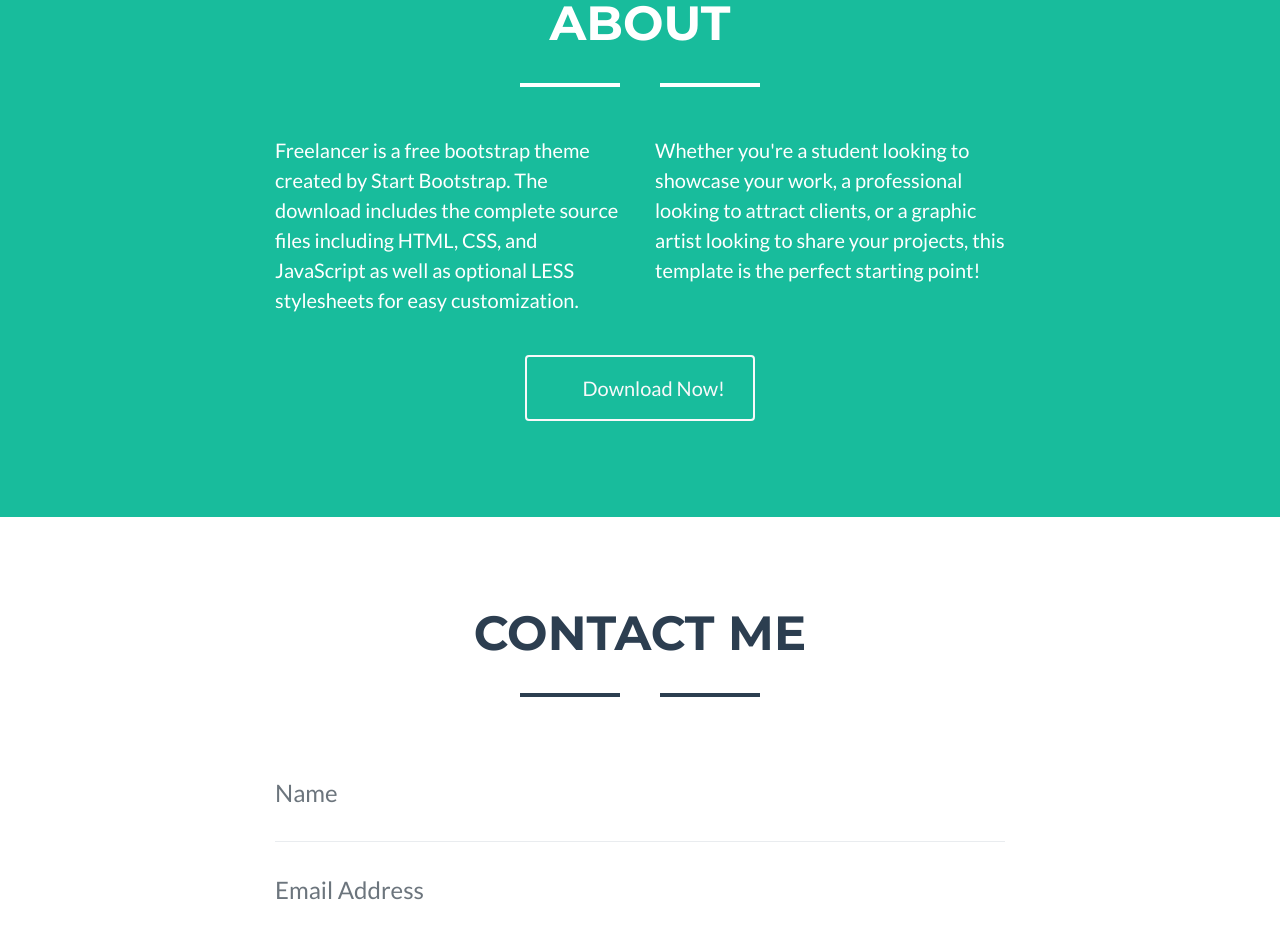
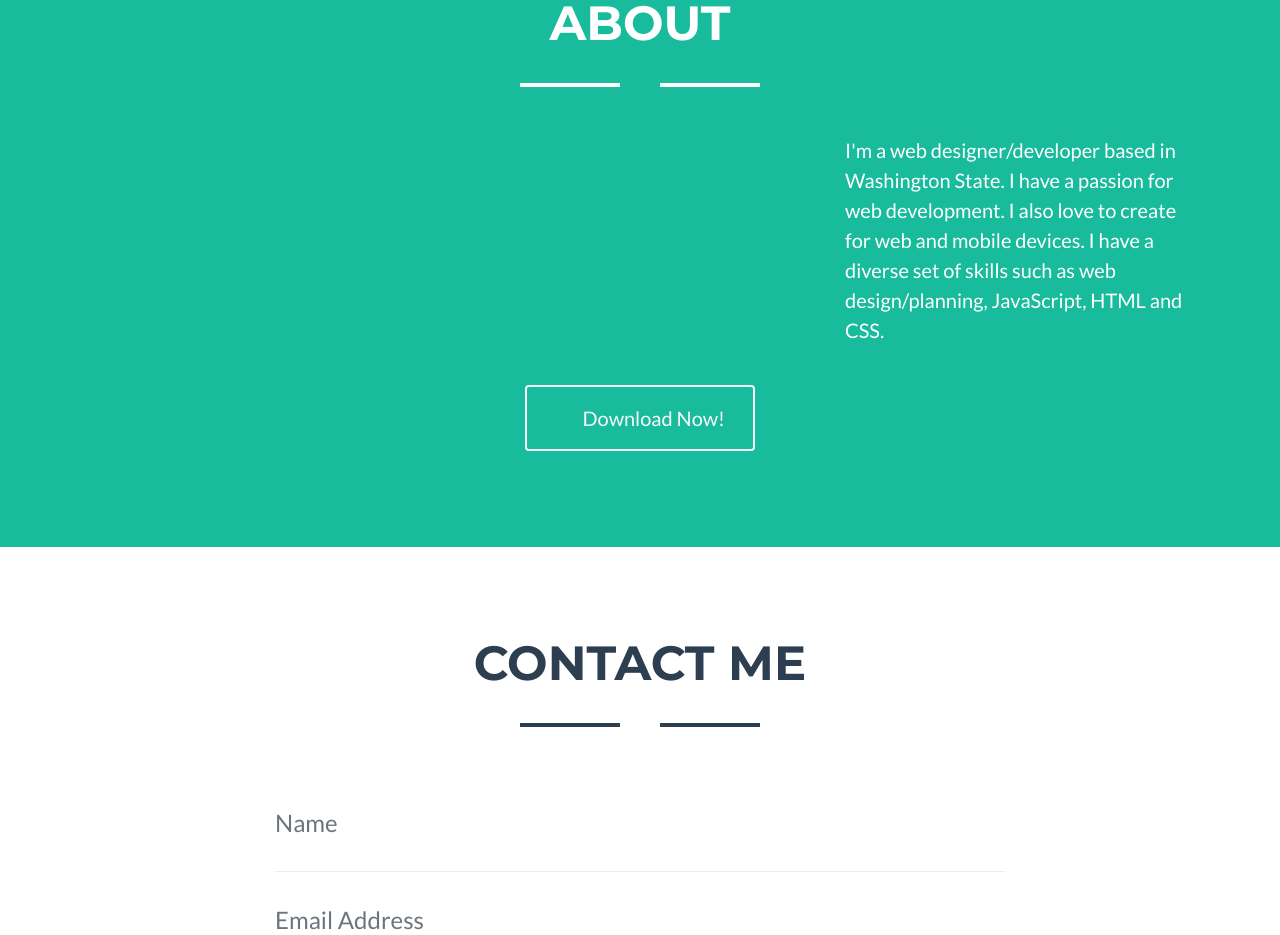
Before and after one commit to ttully00/ttully00.github.io, a website: page index.html in a window 1280 px wide. Shown: the part 1760-2695 px from the top of the page. Drawn offline with Linux system fonts and the light colour scheme.

Commit message:
Personal Statment

```diff
--- a/index.html
+++ b/index.html
@@ -140,10 +140,7 @@
         <hr class="star-light mb-5">
         <div class="row">
           <div class="col-lg-4 ml-auto">
-            <p class="lead">Freelancer is a free bootstrap theme created by Start Bootstrap. The download includes the complete source files including HTML, CSS, and JavaScript as well as optional LESS stylesheets for easy customization.</p>
-          </div>
-          <div class="col-lg-4 mr-auto">
-            <p class="lead">Whether you're a student looking to showcase your work, a professional looking to attract clients, or a graphic artist looking to share your projects, this template is the perfect starting point!</p>
+            <p class="lead">I'm a web designer/developer based in Washington State. I have a passion for web development. I also love to create for web and mobile devices. I have a diverse set of skills such as web design/planning, JavaScript, HTML and CSS.</p>
           </div>
         </div>
         <div class="text-center mt-4">
```
